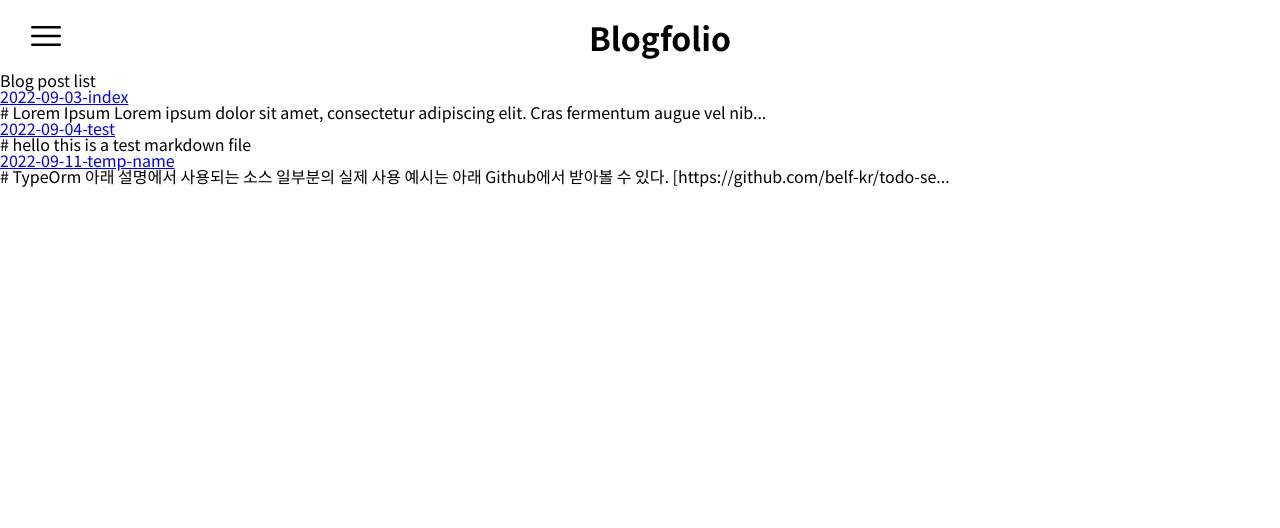
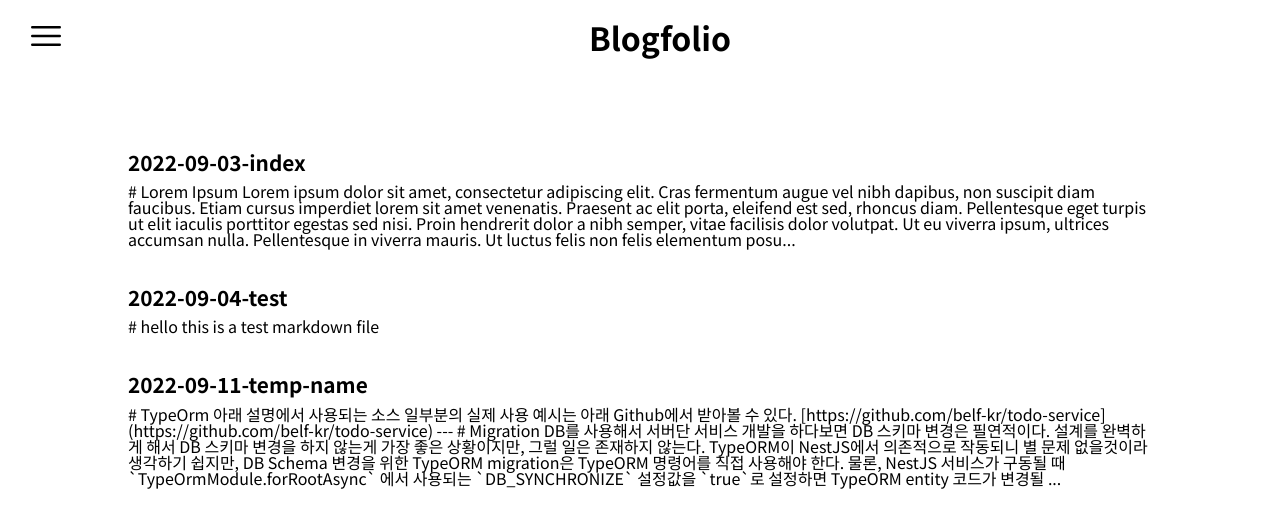
Before and after one commit to JP3Pe/blogfolio, a Next.js app: page / in a window 1280 px wide. Shown: the top 528 px of the page. Built offline with nearby package versions, Linux system fonts and the light colour scheme.

Commit message:
add: grid 형식의 css 속성 추가
글 제목과 글 내용이 메인 화면에 보이게 추가

resolved #34

```diff
--- a/pages/_app.tsx
+++ b/pages/_app.tsx
@@ -1,4 +1,5 @@
 import type { AppProps } from "next/app";
+import Head from "next/head";
 
 import Layout from "../components/layout";
 
@@ -7,9 +8,14 @@ import "../styles/root.css";
 
 function MyApp({ Component, pageProps }: AppProps) {
   return (
-    <Layout>
-      <Component {...pageProps} />
-    </Layout>
+    <>
+      <Head>
+        <meta name="viewport" content="initial-scale=1.0, width=device-width" />
+      </Head>
+      <Layout>
+        <Component {...pageProps} />
+      </Layout>
+    </>
   );
 }
 
--- a/pages/index.tsx
+++ b/pages/index.tsx
@@ -8,8 +8,7 @@ type Props = {
 
 function Home({ blogs, contentDirectoryName }: Props) {
   return (
-    <div className="blog__list">
-      <h1>Blog post list</h1>
+    <div className="blog-list">
       <ul>
         {blogs.map((blog: Blog) => (
           <li key={blog.title}>
@@ -18,16 +17,40 @@ function Home({ blogs, contentDirectoryName }: Props) {
                 blog.title
               )}`}
             >
-              <a>{blog.title}</a>
+              <a className="blog-list__title">{blog.title}</a>
             </Link>
-            <p className="blog__list--content">
-              {blog.content.length > 100
-                ? blog.content.substring(0, 100) + "..."
+            <p className="blog-list__content">
+              {blog.content.length > 500
+                ? blog.content.substring(0, 500) + "..."
                 : blog.content}
             </p>
           </li>
         ))}
       </ul>
+      <style jsx>
+        {`
+          .blog-list {
+            padding: 10vh 10vw;
+          }
+
+          .blog-list ul {
+            display: grid;
+            gap: 5vh;
+          }
+
+          .blog-list__title {
+            display: block;
+            margin-bottom: 0.5em;
+            font-weight: var(--font-weight-heavy);
+            font-size: 1.3em;
+          }
+
+          .blog-list__content {
+            font-size: 1em;
+            font-weight: var(--font-weight-normal);
+          }
+        `}
+      </style>
     </div>
   );
 }
--- a/styles/reset.css
+++ b/styles/reset.css
@@ -127,3 +127,8 @@ table {
   border-collapse: collapse;
   border-spacing: 0;
 }
+a,
+a:visited {
+  text-decoration: none;
+  color: black;
+}
--- a/styles/root.css
+++ b/styles/root.css
@@ -1,6 +1,10 @@
 @import url("https://fonts.googleapis.com/css2?family=Noto+Sans+KR:wght@400;700&family=Noto+Sans:wght@400;700&display=swap");
 
 body {
+  /* variables */
+  --font-weight-heavy: 700;
+  --font-weight-normal: 400;
+
   background-color: white;
   font-family: "Noto Sans", sans-serif;
   font-family: "Noto Sans KR", sans-serif;
```
